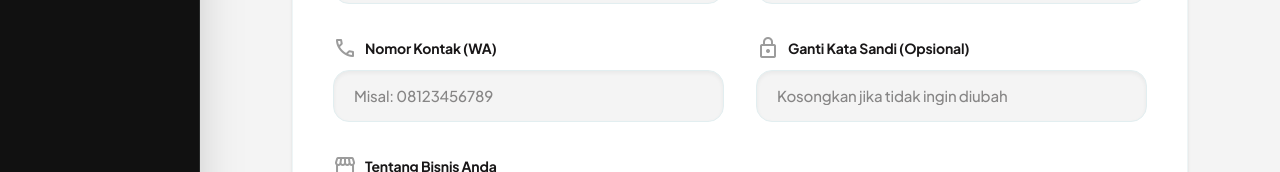
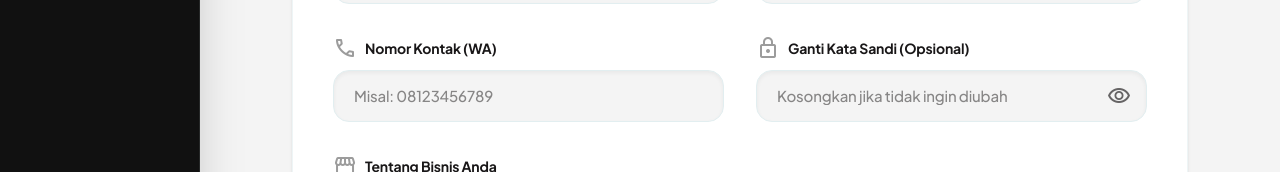
Before and after one commit to Rifal-code/suarakasir, a Next.js app: page /profile in a window 1280 px wide. Shown: the part 430-602 px from the top of the page. Built offline with nearby package versions, Linux system fonts and the light colour scheme; no server answers; sample sign-in values are in the browser's storage.

Commit message:
feat: add dicoding email meta tags and show password toggle on profile page

```diff
--- a/app/layout.tsx
+++ b/app/layout.tsx
@@ -27,6 +27,8 @@ export default function RootLayout({
   return (
     <html lang="id" className={`${jakarta.variable} h-full antialiased`}>
       <head>
+        <meta name="dicoding:email" content="alfarizqi.stura@gmail.com" />
+        <meta name="dicoding:email" content="rifalghozali8@gmail.com" />
         <link href="https://fonts.googleapis.com/css2?family=Material+Symbols+Outlined:wght,FILL@100..700,0..1&display=swap" rel="stylesheet" />
         <style>{`
           .material-symbols-outlined {
--- a/app/profile/page.tsx
+++ b/app/profile/page.tsx
@@ -14,6 +14,7 @@ export default function ProfilePage() {
   const toast = useToast();
   const router = useRouter();
   const [showLogoutConfirm, setShowLogoutConfirm] = useState(false);
+  const [showPassword, setShowPassword] = useState(false);
 
   const [formData, setFormData] = useState({
     name: "",
@@ -185,15 +186,27 @@ export default function ProfilePage() {
                   <span className="material-symbols-outlined text-[18px] text-text-muted group-focus-within:text-primary transition-colors">lock</span>
                   Ganti Kata Sandi (Opsional)
                 </label>
+                <div className="relative">
                   <input
-                  type="password"
+                    type={showPassword ? "text" : "password"}
                     name="password"
                     value={formData.password}
                     onChange={handleChange}
                     placeholder="Kosongkan jika tidak ingin diubah"
-                  className="px-5 py-3.5 bg-background border border-border-default rounded-2xl text-[15px] font-medium text-text-primary focus:outline-none focus:ring-4 focus:ring-primary/10 focus:border-primary transition-all shadow-inner"
+                    className="w-full px-5 pr-12 py-3.5 bg-background border border-border-default rounded-2xl text-[15px] font-medium text-text-primary focus:outline-none focus:ring-4 focus:ring-primary/10 focus:border-primary transition-all shadow-inner"
                     minLength={6}
                   />
+                  <button
+                    type="button"
+                    onClick={() => setShowPassword(!showPassword)}
+                    className="absolute right-4 top-1/2 -translate-y-1/2 text-text-secondary hover:text-text-primary transition-colors flex items-center justify-center"
+                    tabIndex={-1}
+                  >
+                    <span className="material-symbols-outlined text-[20px]">
+                      {showPassword ? "visibility_off" : "visibility"}
+                    </span>
+                  </button>
+                </div>
               </div>
             </div>
 
```
Lines whose indentation alone changed are shown as unchanged.
